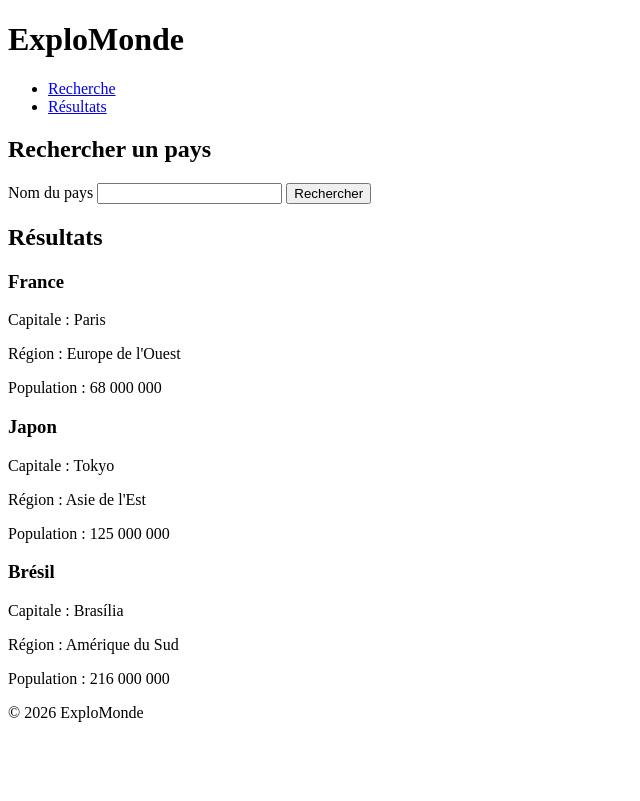
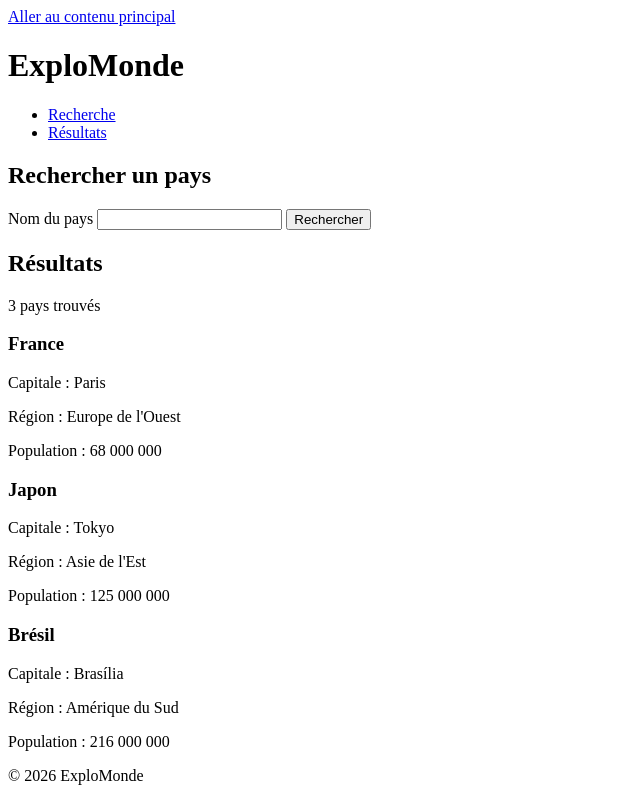
Before and after one commit to IderMassinissa/ExploMonde_IDER_Massinissa, a plain HTML site: page index.html in a window 1280 px wide. Shown: the whole page, without its empty margins (0-640 px from the left). Drawn offline with Linux system fonts and the light colour scheme.

Commit message:
feat: accessibilite ARIA et navigation clavier ExploMonde

```diff
--- a/index.html
+++ b/index.html
@@ -3,9 +3,11 @@
   <head>
     <meta charset="UTF-8" />
     <meta name="viewport" content="width=device-width, initial-scale=1.0" />
-    <title>ExploMonde</title>
+    <title>ExploMonde – Recherche de pays</title>
   </head>
   <body>
+    <a href="#main-content">Aller au contenu principal</a>
+
     <header>
       <h1>ExploMonde</h1>
       <nav>
@@ -16,7 +18,7 @@
       </nav>
     </header>
 
-    <main>
+    <main id="main-content">
       <section id="recherche">
         <h2>Rechercher un pays</h2>
         <form>
@@ -28,6 +30,7 @@
 
       <section id="resultats">
         <h2>Résultats</h2>
+        <p role="status">3 pays trouvés</p>
 
         <article>
           <h3>France</h3>
```
